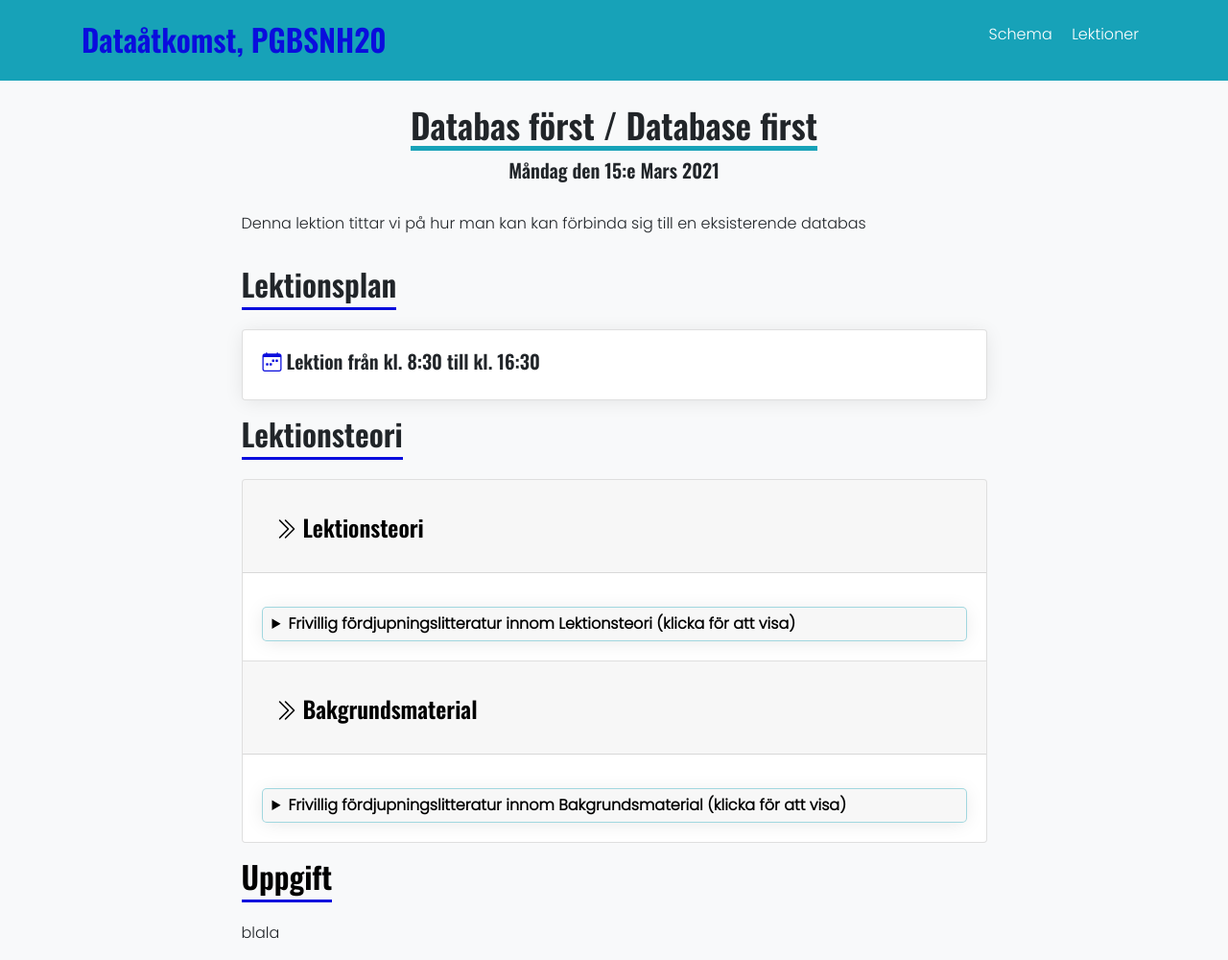
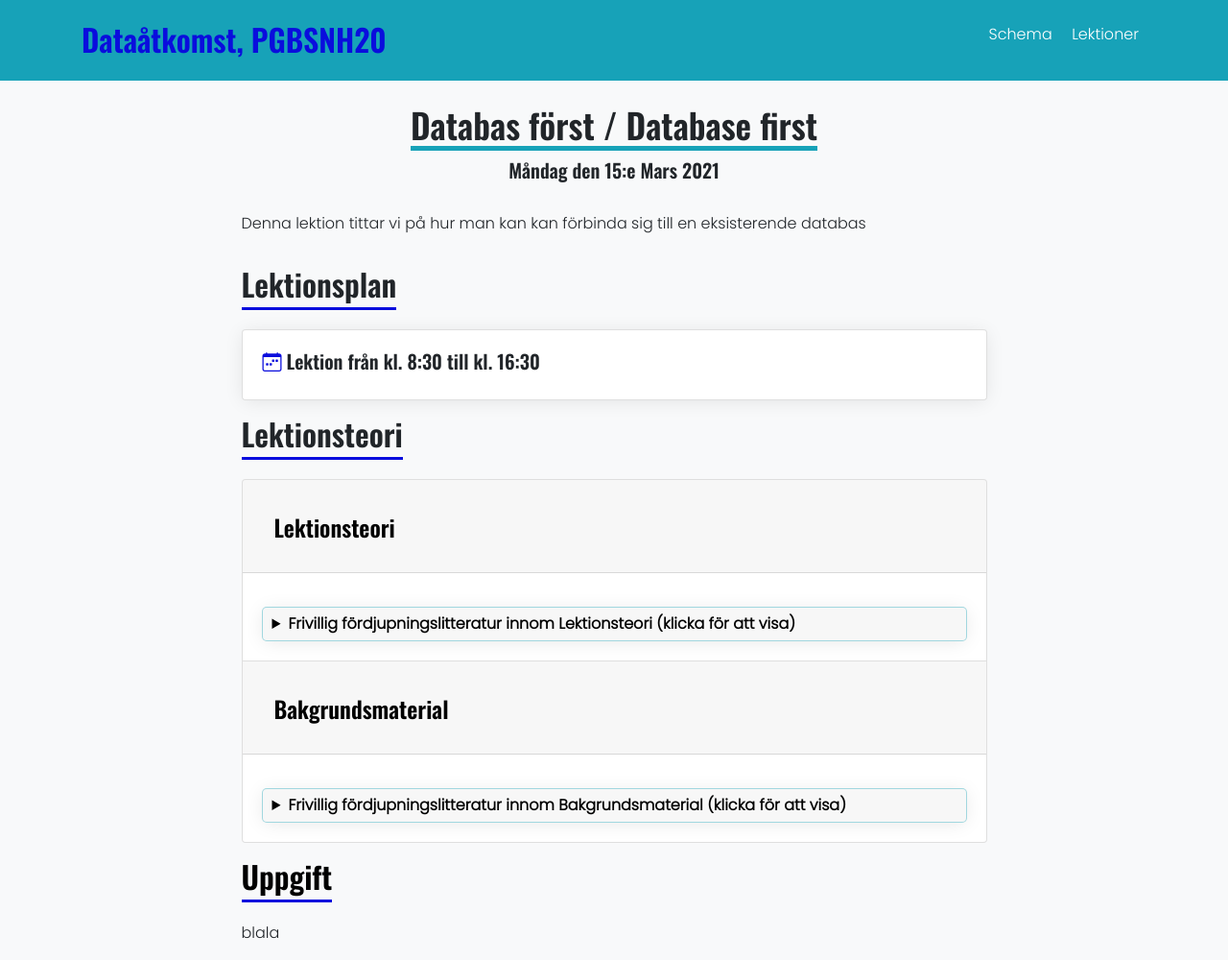
Before and after one commit to PGBSNH20/PGBSNH20-dataatkomst, a Jekyll site: the page built from lectures/database_first.md, in a window 1280 px wide. Shown: the whole page at 96% size. Built offline with Jekyll 4.4.1, drawn with Linux system fonts in a browser that asks for light colours; nearby versions of some CDN libraries.

Commit message:
Rmoves arrows infront of header

```diff
--- a/_includes/lecturetopics.html
+++ b/_includes/lecturetopics.html
@@ -5,9 +5,7 @@
             <h2 class="mb-0 w-100">
                 <button class="btn btn-link text-left" type="button" data-toggle="" data-target="#ex{{forloop.index0}}"
                     aria-expanded="false" aria-controls="ex{{forloop.index0}}">
-                    <h4 id="object-oriented-programming-and-c"><i class="bi bi-chevron-double-right"></i>
-                        {{topic.topic}}
-                    </h4>
+                    <h4 id="object-oriented-programming-and-c">{{topic.topic}}</h4>
                 </button>
             </h2>
         </div>
```
